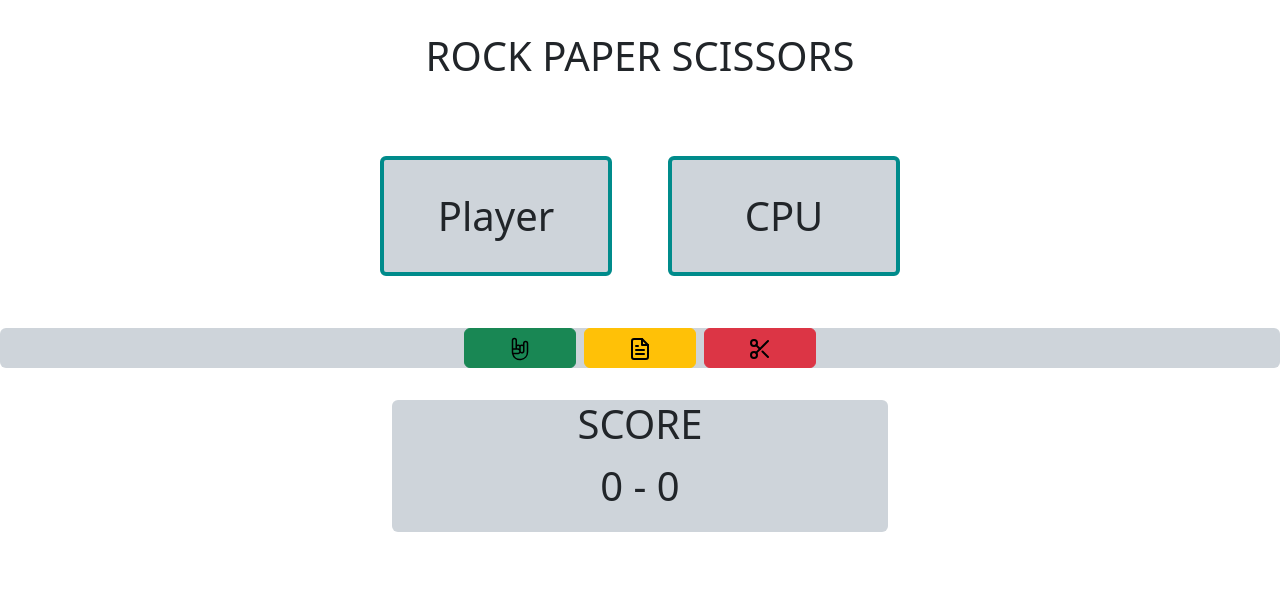
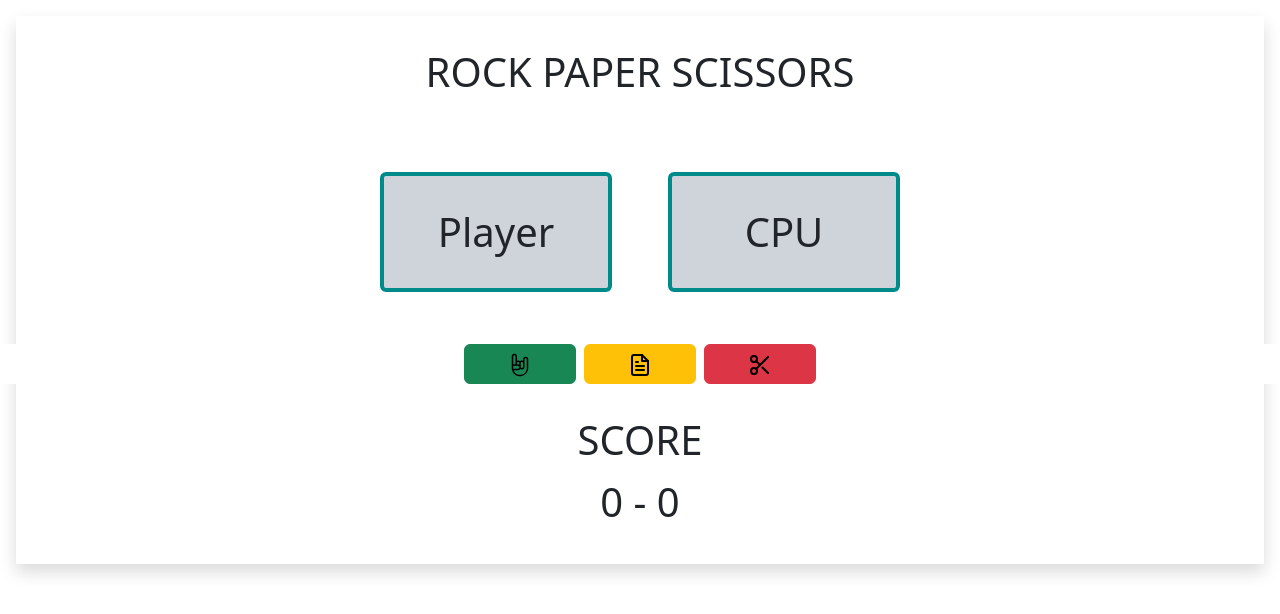
Before and after one commit to RedNoodle325/rps-top, a plain HTML site: page index.html in a window 1280 px wide. Drawn offline with nearby package versions, Linux system fonts and the light colour scheme.

Commit message:
edited viewport

```diff
--- a/css/styles.css
+++ b/css/styles.css
@@ -1,14 +1,19 @@
+.main-contain {
+  margin: 1em;
+}
+
 .main-contain > * {
   margin-top: 1em;
   margin-bottom: 1em;
 }
+
 img {
   height: 24px;
   width: 24px;
 }
 
 .playerContainer {
-  width: 100vw;
+  width: 75vw;
   height: 20vh;
 }
 
--- a/index.html
+++ b/index.html
@@ -11,9 +11,9 @@
     <script src="https://cdn.jsdelivr.net/npm/bootstrap@5.3.3/dist/js/bootstrap.bundle.min.js" integrity="sha384-YvpcrYf0tY3lHB60NNkmXc5s9fDVZLESaAA55NDzOxhy9GkcIdslK1eN7N6jIeHz" crossorigin="anonymous" defer></script>
   </head>
   <body>
-    <div class="main-contain d-flex flex-column align-items-center">
+    <div class="main-contain shadow d-flex flex-column align-items-center">
       <div class="d-flex">
-        <h1 class="rpsTitle d-flex mx auto">ROCK PAPER SCISSORS</h1>
+        <h1 class="rpsTitle d-flex mx-auto">ROCK PAPER SCISSORS</h1>
       </div>
       <div class="playerContainer d-flex justify-content-center gap-3">
         <div id="playerCard" class="d-flex card justify-content-center bg-dark-subtle align-items-center fs-1 text-center border-4">
@@ -21,7 +21,7 @@
         </div>
         <div id="cpuCard" class="d-flex card justify-content-center align-items-center bg-dark-subtle fs-1 text-center border-4">CPU </div>
       </div>
-      <div class="btnGroup d-flex flex-wrap flex-row card border-0 bg-dark-subtle">
+      <div class="btnGroup d-flex flex-wrap flex-row card border-0">
         <button type="button" class="rock btn btn-success" data-choice="ROCK">
           <img src="./assets/rock.svg" class="bi">
         </button>
@@ -32,7 +32,7 @@
           <img src="./assets/scissors.svg" class="bi">
         </button>
       </div>
-      <div class="d-flex card scoreCard bg-dark-subtle border-0 flex-column justify-content-around">
+      <div class="d-flex card scoreCard border-0 flex-column justify-content-around">
         <h3 class="text-center fs-1">SCORE</h1>
         <p class="totalScore text-center fs-1">0 - 0</p>
       </div>
```
